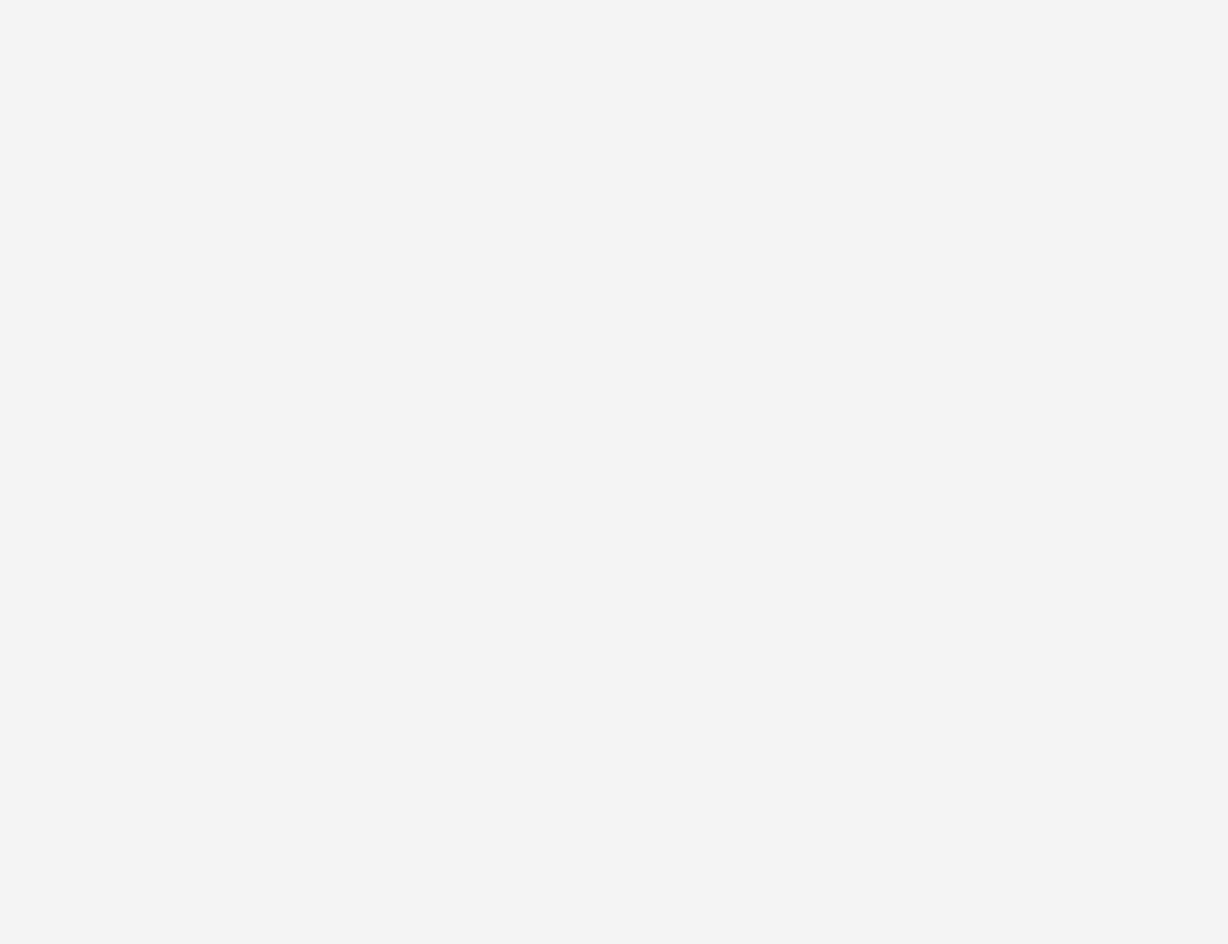
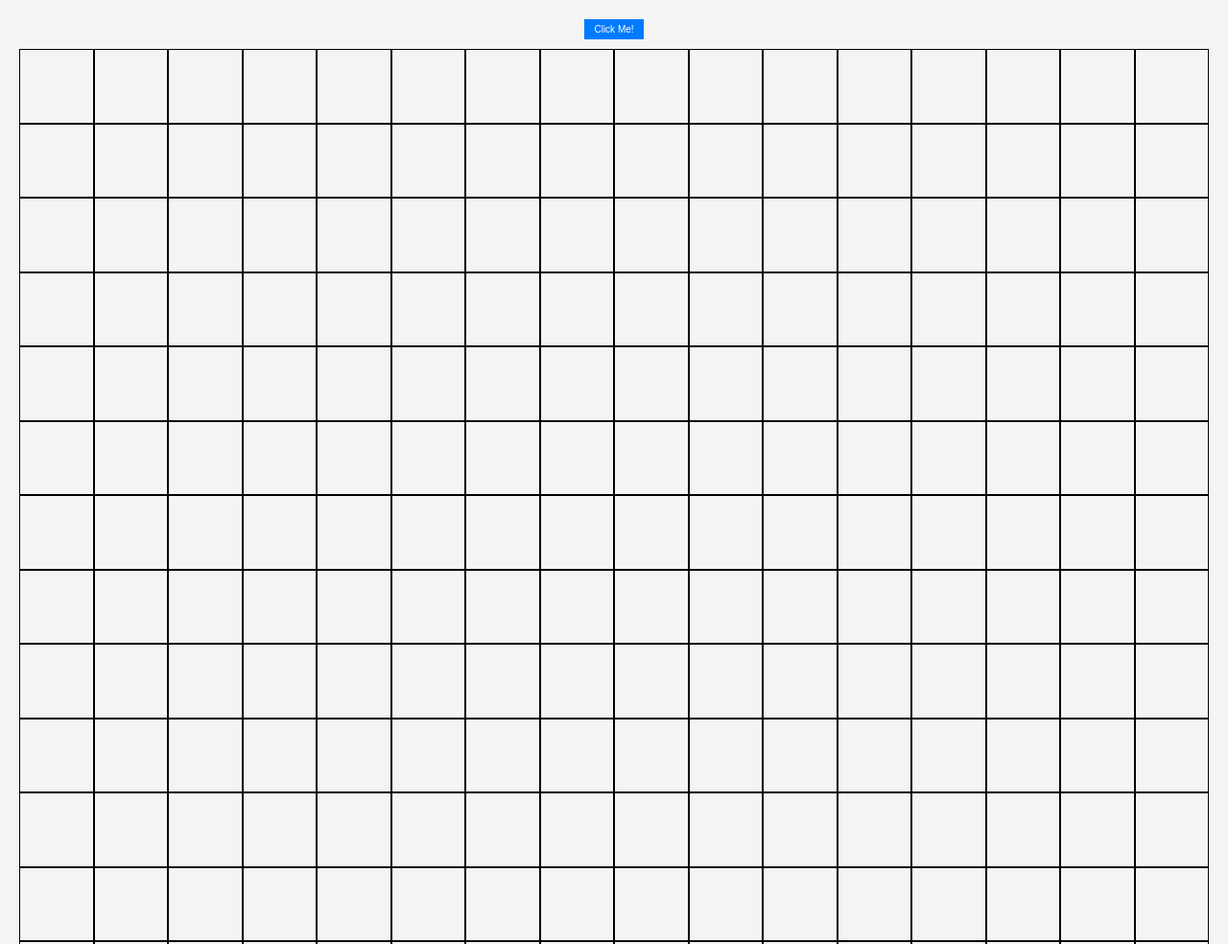
Before and after one commit to DigitalDeskAcademy/etch, a plain HTML site: page index.html in a window 1280 px wide. Shown: the top 984 px of the page at 96% size. Before the commit the page ends 800 px from the top, so only its background shows below. Drawn offline with Linux system fonts and the light colour scheme.

Commit message:
etch completed

```diff
--- a/index.html
+++ b/index.html
@@ -1,15 +1,18 @@
 <!DOCTYPE html>
 <html lang="en">
-<head>
-    <meta charset="UTF-8">
-    <meta name="viewport" content="width=device-width, initial-scale=1.0">
-    <link rel="stylesheet" href="style.css">
+  <head>
+    <meta charset="UTF-8" />
+    <meta name="viewport" content="width=device-width, initial-scale=1.0" />
+    <link rel="stylesheet" href="style.css" />
 
     <title>Practice Enviornment</title>
-</head>
-<body>
-
+  </head>
+  <body>
+    <div class="btn-container">
+      <button id="btnAskGridSize">Click Me!</button>
+    </div>
+    <div class="container" id="container"></div>
 
     <script src="script.js"></script>
-</body>
+  </body>
 </html>
--- a/script.js
+++ b/script.js
@@ -1,3 +1,39 @@
 "use strict"; // Enforce strict mode for better error-checking
 
 // Code goes here
+
+// Selectors
+const newGridBtn = document.querySelector("#btnAskGridSize");
+
+// Btn listeners
+
+newGridBtn.addEventListener("click", function () {
+  const userGridSize = prompt("Enter the number of squares per side: ");
+  if (userGridSize && !isNaN(userGridSize) && userGridSize > 0) {
+    createDivs(userGridSize);
+  } else {
+    alert("Please enter a valid number!");
+  }
+});
+
+const createDivs = (gridSize = 16) => {
+  const container = document.getElementById("container");
+  container.innerHTML = ""; //Clear existing divs.
+
+  const containerWidth = container.clientWidth;
+  const squareSize = containerWidth / gridSize;
+
+  Array.from({ length: gridSize ** 2 }, (_, i) => {
+    const div = document.createElement("div");
+    div.style.width = `${squareSize}px`
+    div.style.height = `${squareSize}px`
+    div.classList.add('grid-item')
+
+    div.addEventListener("mouseenter", function () {
+      div.style.backgroundColor = "#d8d7d7"; // Change to the desired hover color
+    });
+    container.appendChild(div);
+  });
+};
+
+createDivs();
--- a/style.css
+++ b/style.css
@@ -11,7 +11,7 @@
 
 /* Set a base font size and family */
 html {
-    font-size: 16px;
+  font-size: 62.5%;
   font-family: Arial, sans-serif;
 }
 
@@ -24,7 +24,12 @@ body {
 }
 
 /* Headings */
-h1, h2, h3, h4, h5, h6 {
+h1,
+h2,
+h3,
+h4,
+h5,
+h6 {
   margin-bottom: 1em;
   line-height: 1.2;
 }
@@ -52,7 +57,8 @@ img {
 }
 
 /* Lists */
-ul, ol {
+ul,
+ol {
   margin-bottom: 1em;
   padding-left: 1.5em;
 }
@@ -75,25 +81,34 @@ button:hover {
   background-color: #0056b3;
 }
 
+.btn-container {
+    display: flex;
+    justify-content: center;
+    align-items: center;
+
+}
+
+
 /* Utility classes */
 .container {
-    max-width: 1200px;
-    margin: 0 auto;
-    padding: 0 1em;
+  display: flex;
+  flex-wrap: wrap;
+  justify-content: space-evenly;
+  margin-top: 1em;
 }
 
-.text-center {
-    text-align: center;
+.container div {
+  display: flex;
+  align-items: center;
+  justify-content: center;
+  /* flex: 1 0 6.25%; */
+  /* max-width: 6.25%; */
+  border: 1px solid black;
+  gap: 0;
+  padding: 0;
+  margin: 0;
 }
 
-.mt-1 { margin-top: 1em; }
-.mt-2 { margin-top: 2em; }
-.mt-3 { margin-top: 3em; }
-
-.mb-1 { margin-bottom: 1em; }
-.mb-2 { margin-bottom: 2em; }
-.mb-3 { margin-bottom: 3em; }
-
-.p-1 { padding: 1em; }
-.p-2 { padding: 2em; }
-.p-3 { padding: 3em; }
+.container div:hover {
+  background-color: #d8d7d7;
+}
```
Lines whose indentation alone changed are shown as unchanged.
